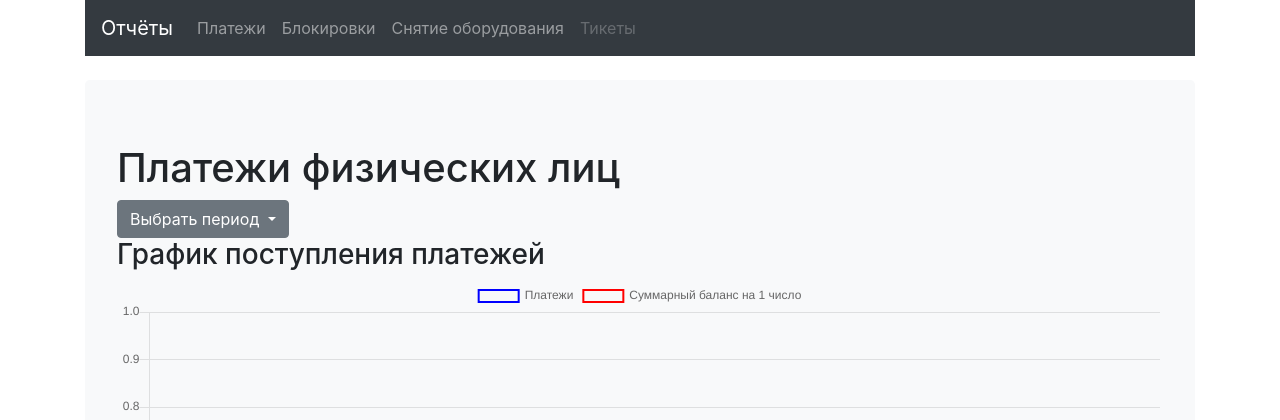
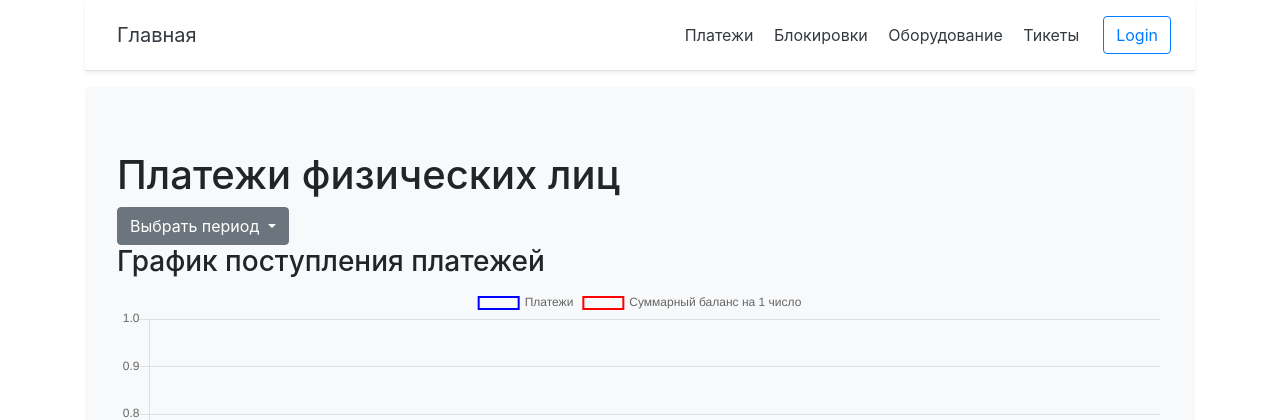
Before and after one commit to ds-vologdin/audit-sugar-utm-2, a Django app: template utm_billing/templates/utm_billing/pay_statistic.html in a window 1280 px wide. Shown: the top 420 px of the page. Run offline with Django 3.2, Linux system fonts and the light colour scheme; the template is opened without the code that fills it, so the values that code supplies are empty; some libraries are stand-ins or nearby versions.

Commit message:
new header

```diff
--- a/utm_billing/templates/base/base.html
+++ b/utm_billing/templates/base/base.html
@@ -16,40 +16,20 @@
 
 <body>
     <main role="main" class="container">
-        <nav class="navbar navbar-expand-md navbar-dark bg-dark mb-4">
-        <a class="navbar-brand" href="{% url 'home' %}">Отчёты</a>
-        <button class="navbar-toggler" type="button" data-toggle="collapse" data-target="#navbarCollapse" aria-controls="navbarCollapse" aria-expanded="false" aria-label="Toggle navigation">
-        <span class="navbar-toggler-icon"></span>
-        </button>
-        <div class="collapse navbar-collapse" id="navbarCollapse">
-            <ul class="navbar-nav mr-auto">
-            {% if type_report == 'pays_users' %}
-                <li class="nav-item active">
+        <header class="d-flex flex-column flex-md-row align-items-center p-3 px-md-4 mb-3 bg-white border-bottom shadow-sm">
+            <h5 class="my-0 mr-md-auto font-weight-normal"><a class="p-2 text-dark" href="{% url 'home' %}">Главная</a> </h5>
+            <nav class="my-2 my-md-0 mr-md-3">
+              <a class="p-2 text-dark" href="{% url 'pay' %}">Платежи</a>
+              <a class="p-2 text-dark" href="{% url 'block_last' %}">Блокировки</a>
+              <a class="p-2 text-dark" href="{% url 'hardware_to_remove' %}">Оборудование</a>
+              <a class="p-2 text-dark" href="#">Тикеты</a>
+            </nav>
+            {% if request.user.is_authenticated %}
+                <a class="btn btn-outline-primary" href="/accounts/logout/">Logout</a>
             {% else %}
-                <li class="nav-item">
+                <a class="btn btn-outline-primary" href="/accounts/login/">Login</a>
             {% endif %}
-                    <a class="nav-link" href="{% url 'pay' %}">Платежи</a>
-                </li>
-            {% if type_report == 'block_users' %}
-                <li class="nav-item active">
-            {% else %}
-                <li class="nav-item">
-            {% endif %}
-                    <a class="nav-link" href="{% url 'block_last' %}">Блокировки</a>
-                </li>
-            {% if type_report == 'hardware_to_remove' %}
-                <li class="nav-item active">
-            {% else %}
-                <li class="nav-item">
-            {% endif %}
-                    <a class="nav-link" href="{% url 'hardware_to_remove' %}">Снятие оборудования</a>
-                </li>
-                <li class="nav-item">
-                    <a class="nav-link disabled" href="#">Тикеты</a>
-                </li>
-            </ul>
-        </div>
-        </nav>
+        </header>
         {% block main %}
         {% endblock main%}
     </main>
```
